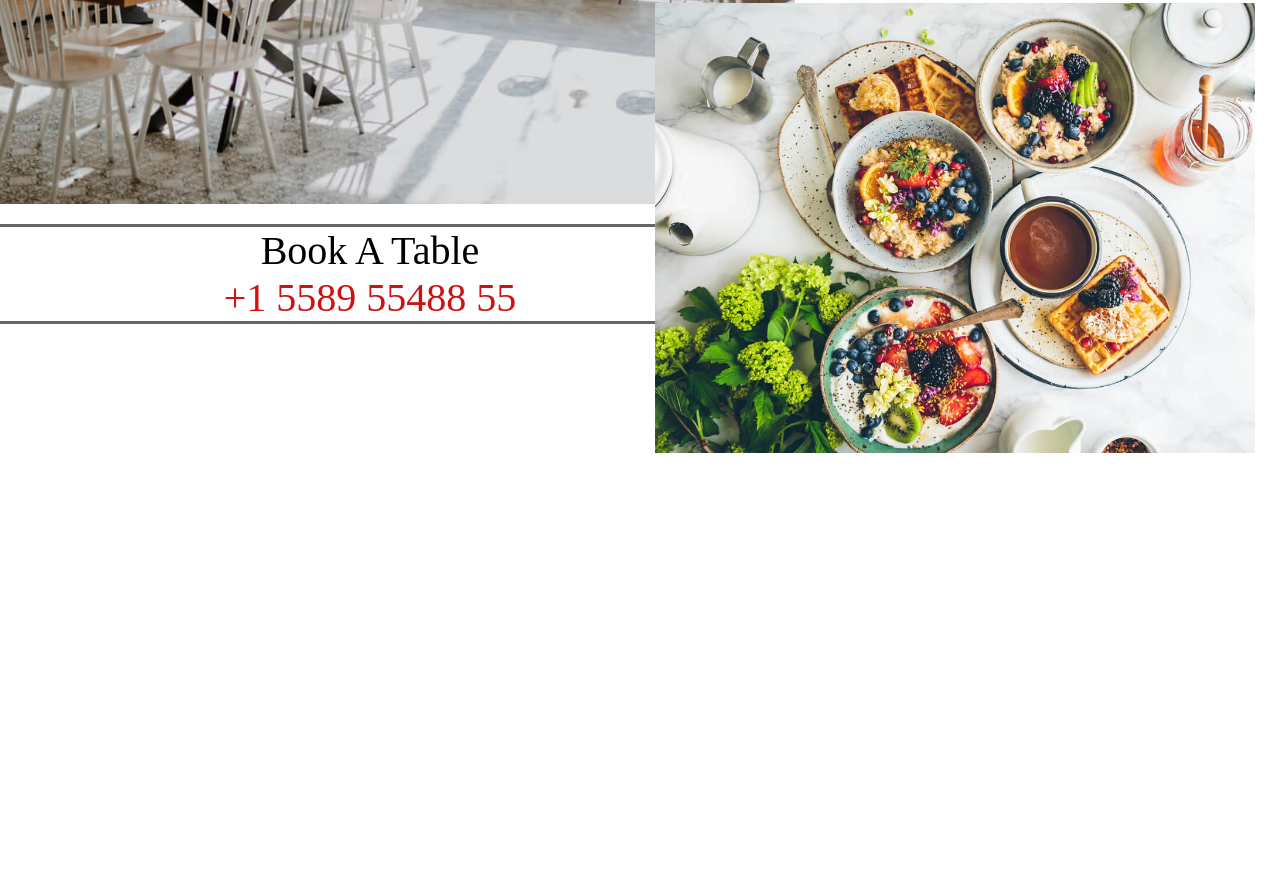
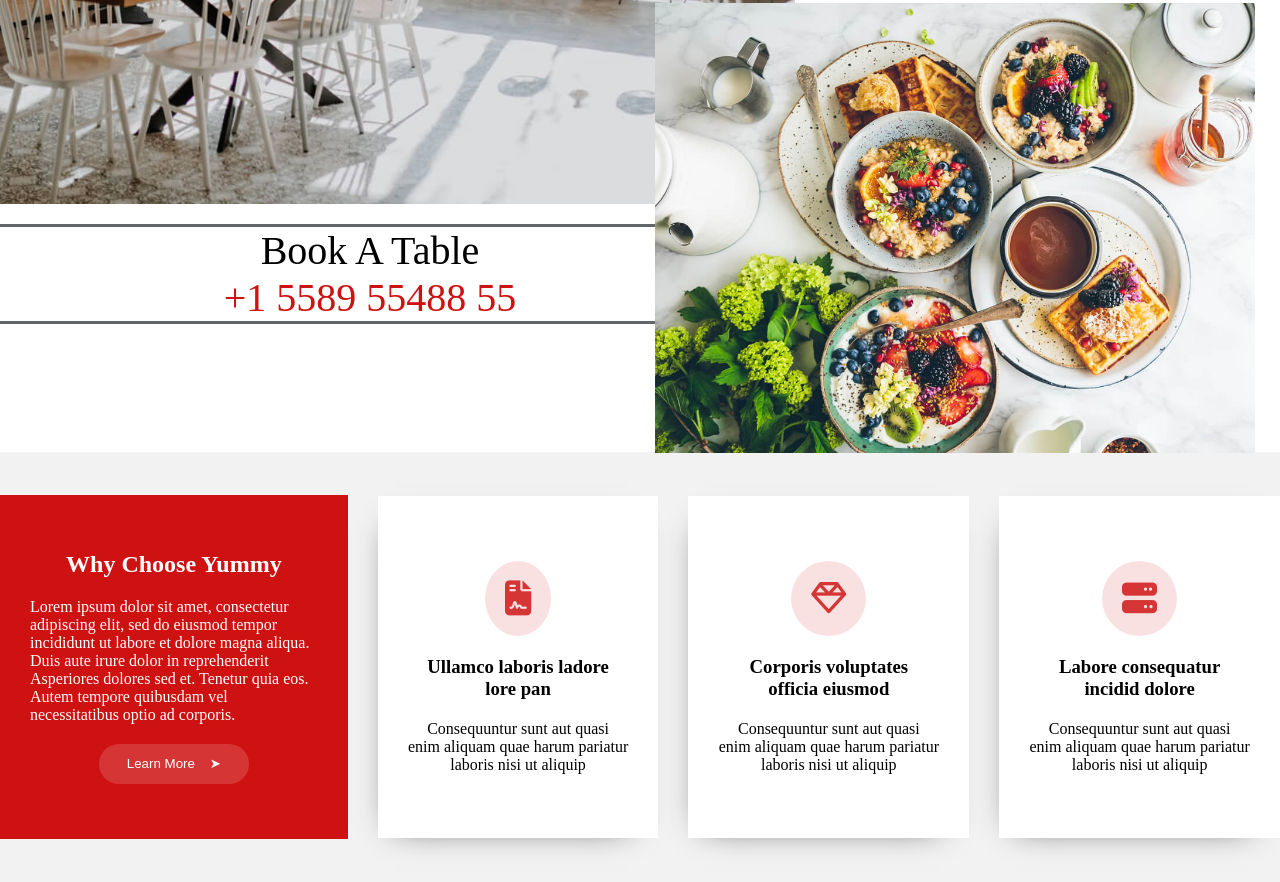
Before and after one commit to MohamedMoustakim/Mohamed-Moustakim_finalproject_dom, a plain HTML site: page index.html in a window 1280 px wide. Shown: the part 1647-2529 px from the top of the page. Before the commit the page ends 2105 px from the top, so only its background shows below. Drawn offline with Linux system fonts and the light colour scheme; a web font is replaced by a local one.

Commit message:
bookATable

```diff
--- a/index.html
+++ b/index.html
@@ -122,7 +122,7 @@
             </div>
         </div>
 
-        <!-- <div class="bigDiv-3">
+        <div class="bigDiv-3">
             <div class="cart-1">
                 <h1>Why Choose Yummy</h1>
                 <p>Lorem ipsum dolor sit amet, consectetur adipiscing elit, sed do eiusmod tempor incididunt ut
@@ -148,11 +148,7 @@
                 <p>Consequuntur sunt aut quasi <br> enim aliquam quae harum pariatur laboris nisi ut aliquip</p>
             </div>
 
-
-
-
-
-        </div> -->
+        </div>
         <!-- <div class="bigDiv-4">
             <div>
                 <h1>232</h1>
--- a/public/css/app.css
+++ b/public/css/app.css
@@ -221,7 +221,7 @@ nav div h1 span {
 
 
 
-/* .bigDiv-3 {
+.bigDiv-3 {
   height: 430px;
   width: 100%;
   background-color: rgb(242, 242, 242);
@@ -290,7 +290,7 @@ nav div h1 span {
 }
 
 
-.bigDiv-4 {
+/* .bigDiv-4 {
   background-image: url(../images/stats-bg.jpg);
   height: 400px;
   width: 100%;
```
